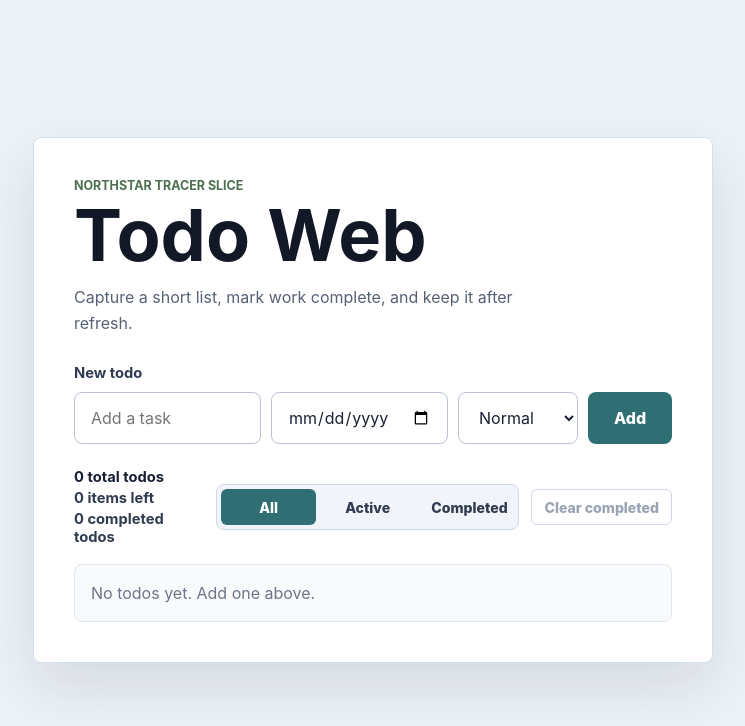
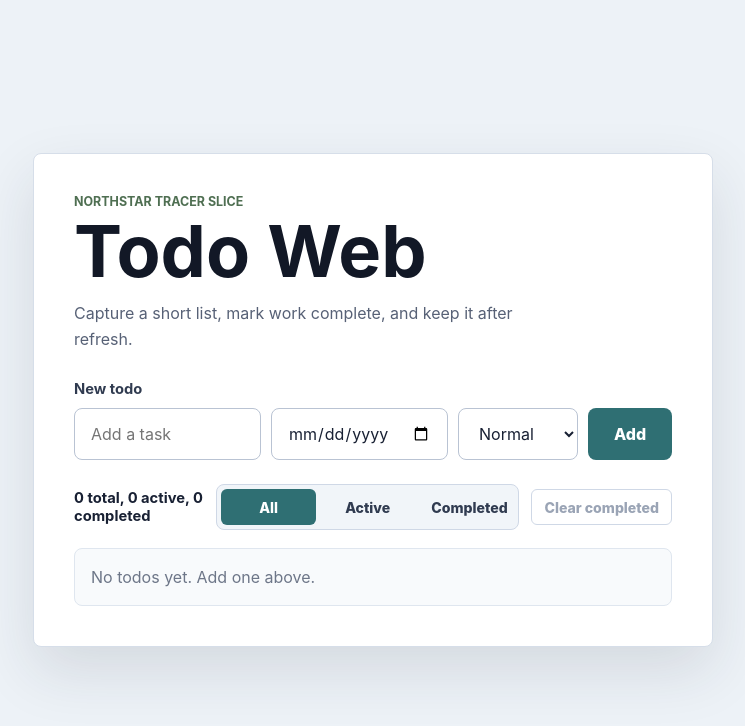
Before and after one commit to paulpai0412/northstar-todo-web, a React (Vite) app: page / in a window 1280 px wide. Shown: the top 726 px of the page, without its empty margins (267-1012 px from the left). Built offline with nearby package versions, Linux system fonts and the light colour scheme.

Commit message:
Add concise todo progress summary

```diff
--- a/src/main.tsx
+++ b/src/main.tsx
@@ -3,12 +3,10 @@ import { createRoot } from "react-dom/client";
 import {
   addTodo,
   clearCompletedTodos,
-  countActiveTodos,
-  countCompletedTodos,
-  countTotalTodos,
   editTodoText,
   filterTodos,
   getEmptyStateMessage,
+  getTodoProgress,
   isTodoOverdue,
   normalizeTodos,
   toggleTodo,
@@ -44,10 +42,9 @@ function App() {
   const [editingTodoId, setEditingTodoId] = useState<string | null>(null);
   const [editingTodoText, setEditingTodoText] = useState("");
 
-  const activeCount = countActiveTodos(todos);
-  const totalCount = countTotalTodos(todos);
+  const { total: totalCount, active: activeCount, completed: completedCount } =
+    getTodoProgress(todos);
   const visibleTodos = filterTodos(todos, filter);
-  const completedCount = countCompletedTodos(todos);
 
   useEffect(() => {
     localStorage.setItem(STORAGE_KEY, JSON.stringify(todos));
@@ -133,14 +130,8 @@ function App() {
 
         <div className="todo-toolbar" aria-label="Todo controls">
           <div className="todo-counts" aria-live="polite">
-            <p className="total-count">
-              {totalCount} total {totalCount === 1 ? "todo" : "todos"}
-            </p>
-            <p className="active-count">
-              {activeCount} {activeCount === 1 ? "item" : "items"} left
-            </p>
-            <p className="completed-count">
-              {completedCount} completed {completedCount === 1 ? "todo" : "todos"}
+            <p className="progress-summary">
+              {totalCount} total, {activeCount} active, {completedCount} completed
             </p>
           </div>
 
--- a/src/styles.css
+++ b/src/styles.css
@@ -131,17 +131,11 @@ h1 {
   gap: 3px;
 }
 
-.total-count,
-.active-count,
-.completed-count {
+.progress-summary {
   margin: 0;
-  color: #303b50;
+  color: #182033;
   font-size: 0.92rem;
   font-weight: 700;
-}
-
-.total-count {
-  color: #182033;
 }
 
 .filter-group {
--- a/src/todos.ts
+++ b/src/todos.ts
@@ -108,6 +108,23 @@ export function countCompletedTodos(todos: Todo[]): number {
   return todos.filter((todo) => todo.completed).length;
 }
 
+export type TodoProgress = {
+  total: number;
+  active: number;
+  completed: number;
+};
+
+export function getTodoProgress(todos: Todo[]): TodoProgress {
+  const total = countTotalTodos(todos);
+  const completed = countCompletedTodos(todos);
+
+  return {
+    total,
+    completed,
+    active: total - completed
+  };
+}
+
 export function clearCompletedTodos(todos: Todo[]): Todo[] {
   return todos.filter((todo) => !todo.completed);
 }
```
Also changed, not shown: 1 other file (tests, documents, lock files or other folders).
